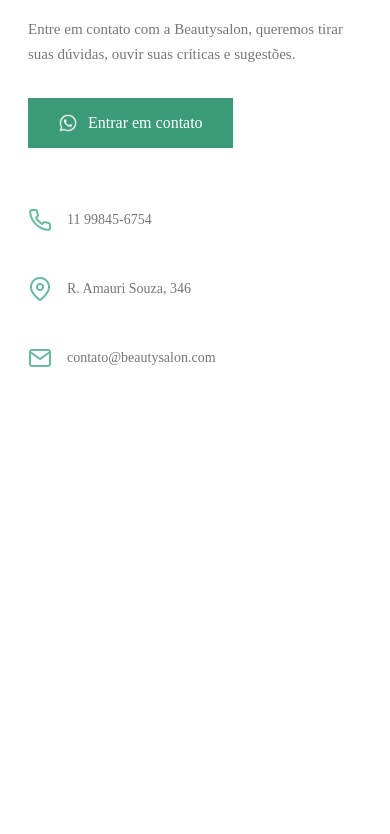
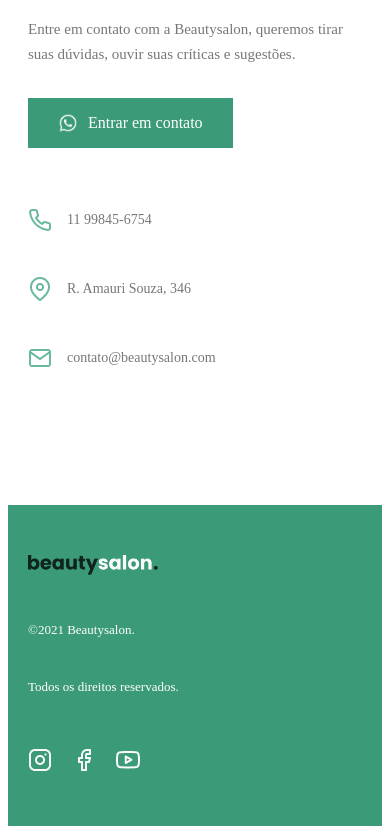
Before and after one commit to abdulhodirazzoqzoda-cpu/homwork1, a plain HTML site: page index.html in a window 390 px wide. Shown: the part 3784-4618 px from the top of the page. Before the commit the page ends 4289 px from the top, so only its background shows below. Drawn offline with Linux system fonts and the light colour scheme.

Commit message:
qismi footerro ilova namudam

```diff
--- a/index.html
+++ b/index.html
@@ -224,6 +224,41 @@ Quisque id aliquam elit. Suspendisse congue pharetra maximus. Duis rutrum velit
     </div>
 
 </section>
+<footer class="footer">
+
+    <div class="footer-content">
+
+        <div class="footer-logo">
+            <img src="./images/Logo (4).png" alt="Beautysalon">
+        </div>
+
+        <p>
+            ©2021 Beautysalon.
+        </p>
+
+        <p>
+            Todos os direitos reservados.
+        </p>
+
+    </div>
+
+    <div class="footer-social">
+
+        <a href="#">
+            <img src="./images/instagram 1.png" alt="Instagram">
+        </a>
+
+        <a href="#">
+            <img src="./images/facebook 1.png" alt="Facebook">
+        </a>
+
+        <a href="#">
+            <img src="./images/youtube 1.png" alt="YouTube">
+        </a>
+
+    </div>
+
+</footer>
 
 </body>
 </html>
--- a/style.css
+++ b/style.css
@@ -520,3 +520,65 @@
     }
 
 }
+footer {
+
+    background-color: #3b9b78;
+    padding: 60px 8%;
+
+
+    display: flex;
+    justify-content: space-between;
+    align-items: center;
+}
+
+.footer-content {
+    display: flex;
+    flex-direction: column;
+    gap: 15px;
+}
+
+.footer-logo img {
+    width: 150px;
+    margin-bottom: 15px;
+}
+
+.footer-content p {
+    font-size: 13px;
+    color: white;
+}
+
+.footer-social {
+    display: flex;
+    align-items: center;
+    gap: 25px;
+}
+
+.footer-social img {
+    width: 24px;
+    height: 24px;
+    object-fit: contain;
+}
+
+@media (max-width: 500px) {
+
+    .footer {
+        flex-direction: column;
+        align-items: flex-start;
+        gap: 40px;
+
+        padding: 50px 20px;
+    }
+
+    .footer-content {
+        width: 100%;
+    }
+
+    .footer-logo img {
+        width: 130px;
+    }
+
+    .footer-social {
+        gap: 20px;
+    }
+
+}
```
Also changed, not shown: images/Logo (4).png (added), images/facebook 1.png (added), images/instagram 1.png (added), images/youtube 1.png (added).
